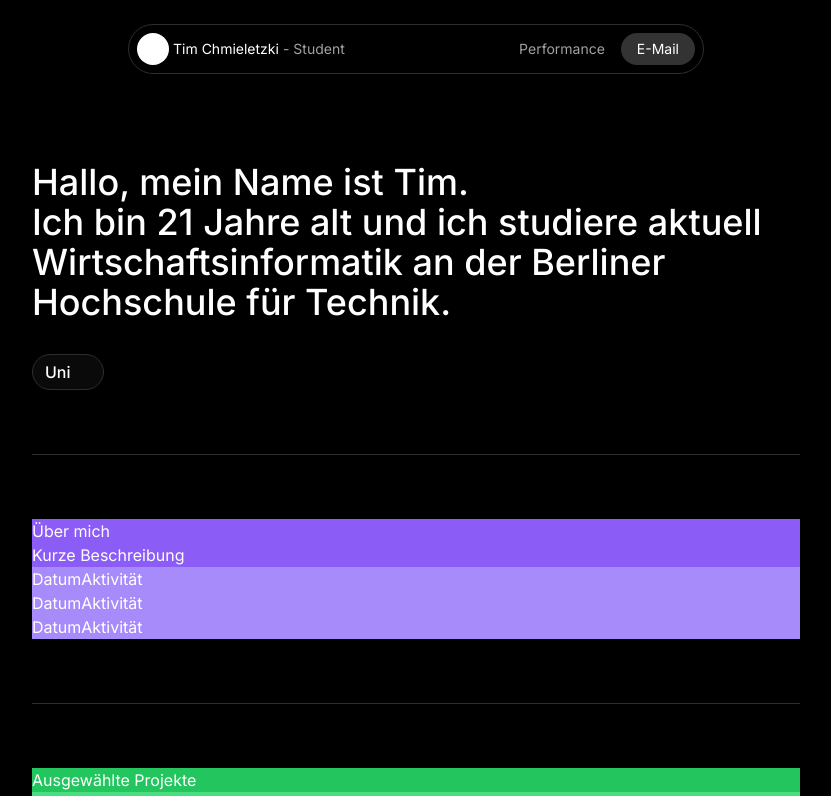
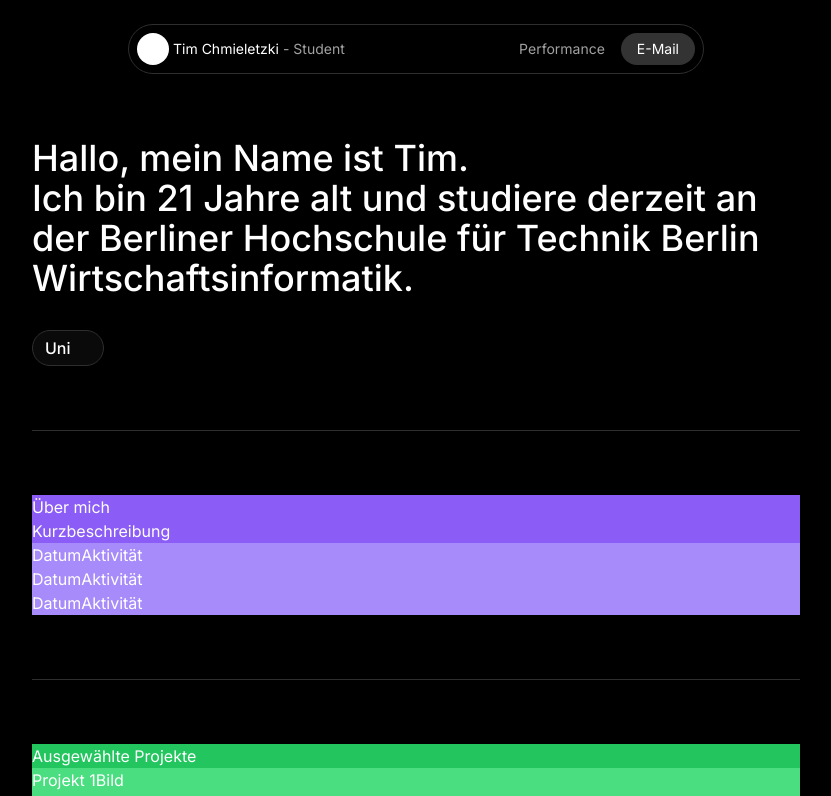
Before and after one commit to tim-chmieletzki/home-page, a Next.js app: page / in a window 1280 px wide. Shown: the top 796 px of the page, without its empty margins (224-1055 px from the left). Built offline with nearby package versions, Linux system fonts and the light colour scheme; some icons are missing.

Commit message:
Updated Page, About, Header, Hero / Added TechStack

```diff
--- a/src/app/page.tsx
+++ b/src/app/page.tsx
@@ -2,14 +2,16 @@ import Header from "@/sections/Header";
 import Hero from "@/sections/Hero";
 import About from "@/sections/About";
 import Projects from "@/sections/Projects";
+import TechStack from "@/sections/TechStack";
 
 export default function Home() {
     return (
-        <section>
+        <div>
             <Header />
             <Hero />
             <About />
             <Projects />
-        </section>
+            <TechStack />
+        </div>
     );
 }
--- a/src/sections/About.tsx
+++ b/src/sections/About.tsx
@@ -5,7 +5,7 @@ export default function About() {
             <div className="mx-auto py-16 max-w-3xl">
                 <div className="bg-violet-500">
                     <h1>Über mich</h1>
-                    <p>Kurze Beschreibung</p>
+                    <p>Kurzbeschreibung</p>
                     <div className="flex-col bg-violet-400">
                         <div className="flex">
                             <div>Datum</div>
--- a/src/sections/Header.tsx
+++ b/src/sections/Header.tsx
@@ -1,6 +1,6 @@
 export default function Header() {
     return (
-        <header className="top-6 z-10 sticky flex justify-between items-center bg-black/60 backdrop-blur-md mx-auto mt-6 px-2 py-2 border border-[#2e2e2e] rounded-full max-w-xl text-sm">
+        <section className="top-6 z-10 sticky flex justify-between items-center bg-black/60 backdrop-blur-md mx-auto px-2 py-2 border border-[#2e2e2e] rounded-full max-w-xl text-sm">
             <a href="" className="flex items-center gap-1 text-white">
                 <span className="bg-white rounded-full w-8 h-8" />
                 <span>Tim Chmieletzki</span>
@@ -21,6 +21,6 @@ export default function Header() {
                     E-Mail
                 </button>
             </nav>
-        </header>
+        </section>
     );
 }
--- a/src/sections/Hero.tsx
+++ b/src/sections/Hero.tsx
@@ -21,9 +21,9 @@ export default function Hero() {
                 <div className="bg-transparent font-medium text-4xl">
                     <h1>{greetings[index]}, mein Name ist Tim.</h1>
                     <p>
-                        Ich bin 21 Jahre alt und ich studiere aktuell
-                        Wirtschaftsinformatik an der Berliner Hochschule für
-                        Technik.
+                        Ich bin 21 Jahre alt und studiere derzeit an der
+                        Berliner Hochschule für Technik Berlin
+                        Wirtschaftsinformatik.
                     </p>
                 </div>
                 <div className="flex gap-6 pt-8 font-medium">
--- /dev/null
+++ b/src/sections/TechStack.tsx
@@ -0,0 +1,10 @@
+export default function TechStack() {
+    return (
+        <section>
+            <div className="mx-auto h-px bg-[#2e2e2e] max-w-3xl" />
+            <div className="max-w-3xl mx-auto py-16 flex items-center">
+                <div className="bg-blue-500">Mein Techstack</div>
+            </div>
+        </section>
+    );
+}
```
